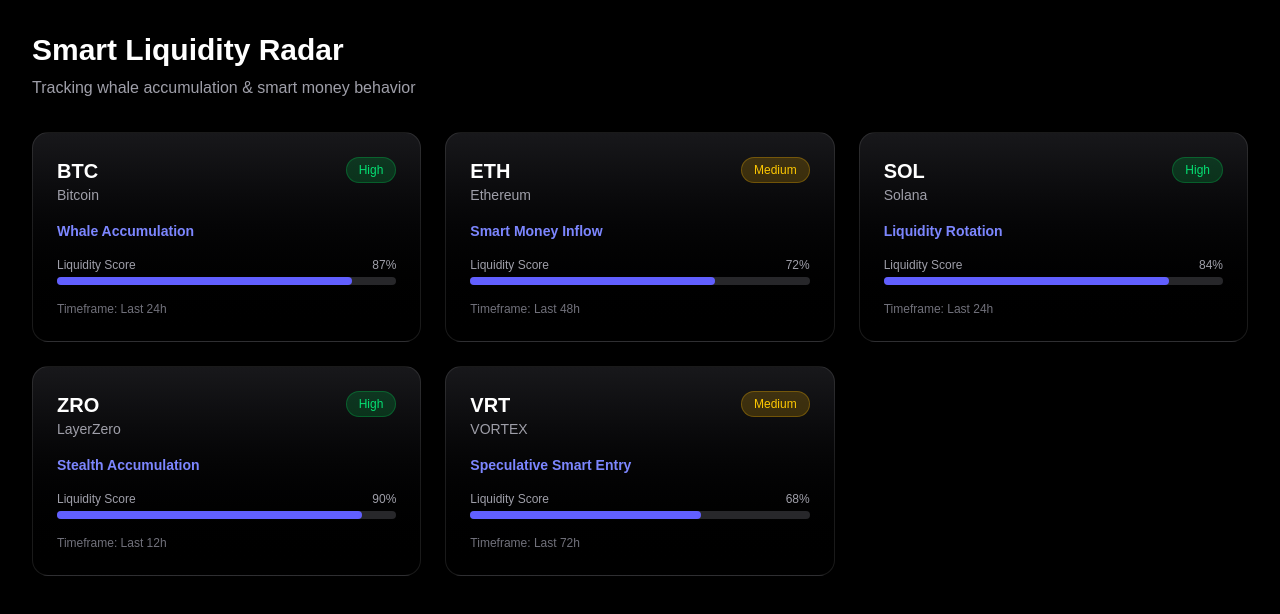
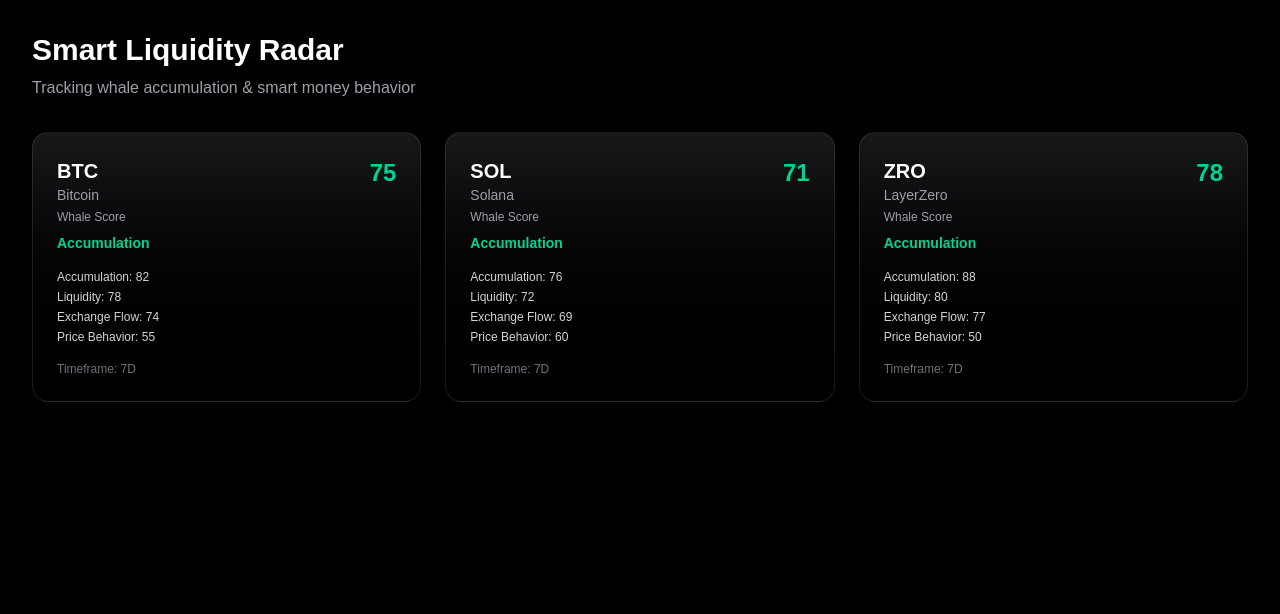
Before and after one commit to hallfinney/smart-liquidity-demo, a Next.js app: page / in a window 1280 px wide. Shown: the top 614 px of the page. Built offline with nearby package versions, Linux system fonts and the light colour scheme.

Commit message:
Smart Liquidity Radar MVP

```diff
--- /dev/null
+++ b/app/components/ExplainModal.tsx
@@ -0,0 +1,41 @@
+"use client"
+
+type Props = {
+  open: boolean
+  onClose: () => void
+  symbol: string
+  explanation: string[]
+}
+
+export default function ExplainModal({
+  open,
+  onClose,
+  symbol,
+  explanation,
+}: Props) {
+  if (!open) return null
+
+  return (
+    <div className="fixed inset-0 z-50 flex items-center justify-center bg-black/70">
+      <div className="w-full max-w-md rounded-xl bg-zinc-900 p-6 border border-white/10">
+        <div className="flex justify-between items-center mb-4">
+          <h2 className="text-lg font-bold">
+            Why whales buying {symbol}?
+          </h2>
+          <button
+            onClick={onClose}
+            className="text-zinc-400 hover:text-white"
+          >
+            ✕
+          </button>
+        </div>
+
+        <ul className="space-y-2 text-sm text-zinc-300">
+          {explanation.map((item, i) => (
+            <li key={i}>• {item}</li>
+          ))}
+        </ul>
+      </div>
+    </div>
+  )
+}
--- /dev/null
+++ b/app/components/WhaleSignalCard.tsx
@@ -0,0 +1,79 @@
+import { detectMarketPhase } from "@/app/lib/marketPhase"
+
+type Props = {
+  symbol: string
+  name: string
+  accumulation: number
+  liquidity: number
+  exchangeFlow: number
+  priceBehavior: number
+  timeframe: string
+}
+
+function calculateWhaleScore(
+  accumulation: number,
+  liquidity: number,
+  exchangeFlow: number,
+  priceBehavior: number
+) {
+  return Math.round(
+    accumulation * 0.35 +
+      liquidity * 0.25 +
+      exchangeFlow * 0.25 +
+      priceBehavior * 0.15
+  )
+}
+
+export default function WhaleSignalCard({
+  symbol,
+  name,
+  accumulation,
+  liquidity,
+  exchangeFlow,
+  priceBehavior,
+  timeframe,
+}: Props) {
+  const whaleScore = calculateWhaleScore(
+    accumulation,
+    liquidity,
+    exchangeFlow,
+    priceBehavior
+  )
+
+  const market = detectMarketPhase(
+    accumulation,
+    exchangeFlow,
+    priceBehavior
+  )
+
+  return (
+    <div className="rounded-2xl border border-white/10 bg-gradient-to-b from-zinc-900 to-black p-6">
+      <div className="flex justify-between items-start">
+        <div>
+          <h3 className="text-xl font-bold">{symbol}</h3>
+          <p className="text-sm text-zinc-400">{name}</p>
+        </div>
+        <span className="text-2xl font-bold text-emerald-400">
+          {whaleScore}
+        </span>
+      </div>
+
+      <p className="mt-1 text-xs text-zinc-400">Whale Score</p>
+
+      <p className={`mt-2 text-sm font-semibold ${market.color}`}>
+        {market.phase}
+      </p>
+
+      <div className="mt-4 space-y-1 text-xs text-zinc-300">
+        <div>Accumulation: {accumulation}</div>
+        <div>Liquidity: {liquidity}</div>
+        <div>Exchange Flow: {exchangeFlow}</div>
+        <div>Price Behavior: {priceBehavior}</div>
+      </div>
+
+      <p className="mt-4 text-xs text-zinc-500">
+        Timeframe: {timeframe}
+      </p>
+    </div>
+  )
+}
--- /dev/null
+++ b/app/data/demoSignals.ts
@@ -0,0 +1,29 @@
+export const demoSignals = [
+  {
+    symbol: "BTC",
+    name: "Bitcoin",
+    accumulation: 82,
+    liquidity: 78,
+    exchangeFlow: 74,
+    priceBehavior: 55,
+    timeframe: "7D",
+  },
+  {
+    symbol: "SOL",
+    name: "Solana",
+    accumulation: 76,
+    liquidity: 72,
+    exchangeFlow: 69,
+    priceBehavior: 60,
+    timeframe: "7D",
+  },
+  {
+    symbol: "ZRO",
+    name: "LayerZero",
+    accumulation: 88,
+    liquidity: 80,
+    exchangeFlow: 77,
+    priceBehavior: 50,
+    timeframe: "7D",
+  },
+]
--- /dev/null
+++ b/app/lib/marketPhase.ts
@@ -0,0 +1,18 @@
+export function detectMarketPhase(
+  accumulation: number,
+  exchangeFlow: number,
+  priceBehavior: number
+): {
+  phase: "Accumulation" | "Distribution" | "Neutral"
+  color: string
+} {
+  if (accumulation > 70 && exchangeFlow > 65 && priceBehavior < 75) {
+    return { phase: "Accumulation", color: "text-emerald-400" }
+  }
+
+  if (accumulation < 40 && exchangeFlow < 45 && priceBehavior > 70) {
+    return { phase: "Distribution", color: "text-red-400" }
+  }
+
+  return { phase: "Neutral", color: "text-zinc-400" }
+}
--- /dev/null
+++ b/app/lib/whaleScore.ts
@@ -0,0 +1,13 @@
+export function calculateWhaleScore(
+  accumulation: number,
+  liquidity: number,
+  exchangeFlow: number,
+  priceBehavior: number
+) {
+  return Math.round(
+    accumulation * 0.4 +
+    liquidity * 0.25 +
+    exchangeFlow * 0.2 +
+    priceBehavior * 0.15
+  )
+}
--- a/app/page.tsx
+++ b/app/page.tsx
@@ -1,5 +1,6 @@
-import { demoSignals } from "@/data/demoSignals"
-import WhaleSignalCard from "@/components/WhaleSignalCard"
+import WhaleSignalCard from "@/app/components/WhaleSignalCard"
+import { demoSignals } from "@/app/data/demoSignals"
+
 export default function Home() {
   return (
     <main className="min-h-screen bg-black text-white p-8">
@@ -17,9 +18,10 @@
             key={coin.symbol}
             symbol={coin.symbol}
             name={coin.name}
-            signal={coin.signal}
-            liquidityScore={coin.liquidityScore}
-            confidence={coin.confidence}
+            accumulation={coin.accumulation}
+            liquidity={coin.liquidity}
+            exchangeFlow={coin.exchangeFlow}
+            priceBehavior={coin.priceBehavior}
             timeframe={coin.timeframe}
           />
         ))}
--- a/components/WhaleSignalCard.tsx
+++ /dev/null
@@ -1,60 +0,0 @@
-type Props = {
-  symbol: string
-  name: string
-  signal: string
-  liquidityScore: number
-  confidence: "High" | "Medium" | "Low"
-  timeframe: string
-}
-
-const confidenceColor = {
-  High: "bg-green-500/20 text-green-400 border-green-500/30",
-  Medium: "bg-yellow-500/20 text-yellow-400 border-yellow-500/30",
-  Low: "bg-red-500/20 text-red-400 border-red-500/30",
-}
-
-export default function WhaleSignalCard({
-  symbol,
-  name,
-  signal,
-  liquidityScore,
-  confidence,
-  timeframe,
-}: Props) {
-  return (
-    <div className="rounded-2xl border border-white/10 bg-gradient-to-b from-zinc-900 to-black p-6 shadow-xl hover:scale-[1.02] transition">
-      <div className="flex justify-between items-start">
-        <div>
-          <h3 className="text-xl font-bold">{symbol}</h3>
-          <p className="text-sm text-zinc-400">{name}</p>
-        </div>
-        <span
-          className={`px-3 py-1 text-xs rounded-full border ${confidenceColor[confidence]}`}
-        >
-          {confidence}
-        </span>
-      </div>
-
-      <p className="mt-4 text-sm text-indigo-400 font-semibold">
-        {signal}
-      </p>
-
-      <div className="mt-4">
-        <div className="flex justify-between text-xs text-zinc-400 mb-1">
-          <span>Liquidity Score</span>
-          <span>{liquidityScore}%</span>
-        </div>
-        <div className="h-2 rounded bg-zinc-800">
-          <div
-            className="h-2 rounded bg-indigo-500"
-            style={{ width: `${liquidityScore}%` }}
-          />
-        </div>
-      </div>
-
-      <p className="mt-4 text-xs text-zinc-500">
-        Timeframe: {timeframe}
-      </p>
-    </div>
-  )
-}
--- a/data/demoSignals.ts
+++ /dev/null
@@ -1,100 +0,0 @@
-export type WhaleSignal = {
-  symbol: string
-  name: string
-  signal: string
-  liquidityScore: number
-  confidence: "High" | "Medium" | "Low"
-  timeframe: string
-  explanation: {
-    title: string
-    points: string[]
-  }
-}
-
-export const demoSignals: WhaleSignal[] = [
-  {
-    symbol: "BTC",
-    name: "Bitcoin",
-    signal: "Whale Accumulation",
-    liquidityScore: 87,
-    confidence: "High",
-    timeframe: "Last 24h",
-    explanation: {
-      title: "Why Bitcoin Accumulation?",
-      points: [
-        "5 large wallets accumulated > $120M BTC",
-        "Funds moved from exchanges to cold storage",
-        "Pattern matches historical accumulation phases",
-        "Similar behavior observed before previous +15% move",
-      ],
-    },
-  },
-  {
-    symbol: "ETH",
-    name: "Ethereum",
-    signal: "Smart Money Inflow",
-    liquidityScore: 72,
-    confidence: "Medium",
-    timeframe: "Last 48h",
-    explanation: {
-      title: "Why Ethereum Inflow?",
-      points: [
-        "Institution-linked wallets increased exposure",
-        "ETH withdrawn from major CEXs",
-        "Rising on-chain activity without price breakout",
-        "Early positioning ahead of expected volatility",
-      ],
-    },
-  },
-  {
-    symbol: "SOL",
-    name: "Solana",
-    signal: "Liquidity Rotation",
-    liquidityScore: 84,
-    confidence: "High",
-    timeframe: "Last 24h",
-    explanation: {
-      title: "Why Solana Liquidity Rotation?",
-      points: [
-        "Capital rotated from ETH L2s into SOL ecosystem",
-        "DEX volume on Solana increased significantly",
-        "Whales opening medium-term positions",
-        "Pattern often precedes ecosystem-wide rallies",
-      ],
-    },
-  },
-  {
-    symbol: "ZRO",
-    name: "LayerZero",
-    signal: "Stealth Accumulation",
-    liquidityScore: 90,
-    confidence: "High",
-    timeframe: "Last 12h",
-    explanation: {
-      title: "Why ZRO Stealth Accumulation?",
-      points: [
-        "Multiple new wallets accumulated ZRO silently",
-        "Tokens locked, not sent to exchanges",
-        "Low social hype but high on-chain conviction",
-        "Typical pre-expansion smart money behavior",
-      ],
-    },
-  },
-  {
-    symbol: "VRT",
-    name: "VORTEX",
-    signal: "Speculative Smart Entry",
-    liquidityScore: 68,
-    confidence: "Medium",
-    timeframe: "Last 72h",
-    explanation: {
-      title: "Why VRT Speculative Entry?",
-      points: [
-        "Early wallets building small but consistent positions",
-        "High risk / high reward accumulation pattern",
-        "Liquidity increasing before visibility",
-        "Often seen before micro-cap volatility spikes",
-      ],
-    },
-  },
-]
```
Also changed, not shown: app/components/PriceChart.tsx (renamed from components/ PriceChart.tsx).
